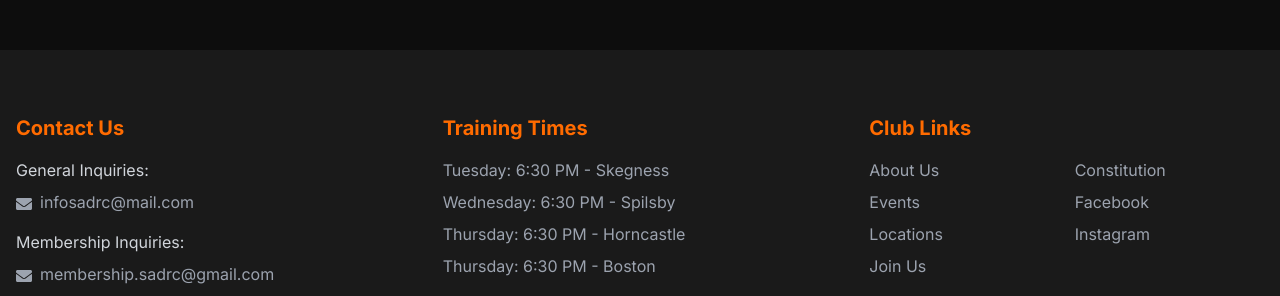
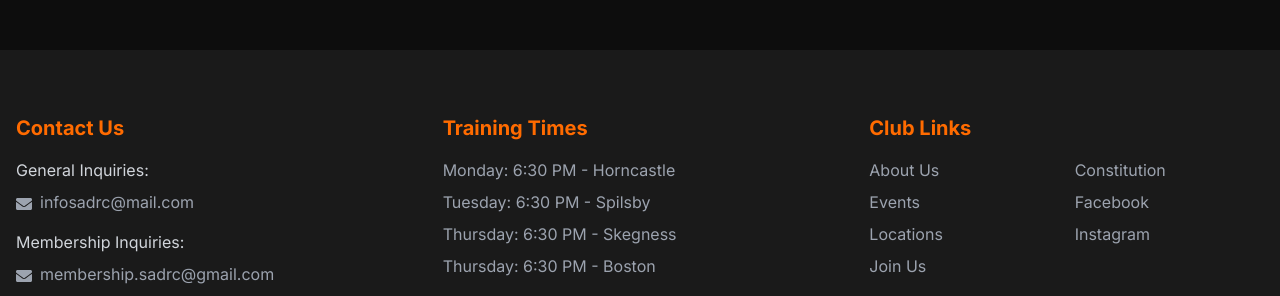
Before and after one commit to Moley73/sadrc-website, a Next.js app: page / in a window 1280 px wide. Shown: the part 5424-5720 px from the top of the page. Built offline with nearby package versions, Linux system fonts and the light colour scheme.

Commit message:
feat: restore race league and challenge trophy section

```diff
--- a/src/app/page.tsx
+++ b/src/app/page.tsx
@@ -212,6 +212,16 @@ export default function Home() {
         </div>
       </section>
 
+      {/* Facebook Feed */}
+      <section className="py-16 px-4">
+        <h2 className="text-3xl font-bold text-center mb-12">
+          Latest from <span className="text-sadrc-orange">Facebook</span>
+        </h2>
+        <div className="max-w-2xl mx-auto">
+          <FacebookFeed />
+        </div>
+      </section>
+
       {/* Race League and Challenge Trophy Section */}
       <section className="py-16 sm:py-24">
         <div className="container mx-auto px-4">
@@ -265,17 +275,7 @@ export default function Home() {
         </div>
       </section>
 
-      {/* Facebook Feed */}
-      <section className="py-16 px-4">
-        <h2 className="text-3xl font-bold text-center mb-12">
-          Latest from <span className="text-sadrc-orange">Facebook</span>
-        </h2>
-        <div className="max-w-2xl mx-auto">
-          <FacebookFeed />
-        </div>
-      </section>
-
-      {/* Call to Action */}
+      {/* Membership Section */}
       <section id="contact-section" className="py-12 sm:py-16 bg-black/30">
         <div className="container mx-auto px-4">
           <div className="max-w-4xl mx-auto text-center">
@@ -355,9 +355,9 @@ export default function Home() {
             <div>
               <h3 className="text-xl font-bold text-sadrc-orange mb-4">Training Times</h3>
               <ul className="space-y-2 text-gray-400">
-                <li>Tuesday: 6:30 PM - Skegness</li>
-                <li>Wednesday: 6:30 PM - Spilsby</li>
-                <li>Thursday: 6:30 PM - Horncastle</li>
+                <li>Monday: 6:30 PM - Horncastle</li>
+                <li>Tuesday: 6:30 PM - Spilsby</li>
+                <li>Thursday: 6:30 PM - Skegness</li>
                 <li>Thursday: 6:30 PM - Boston</li>
               </ul>
             </div>
```
